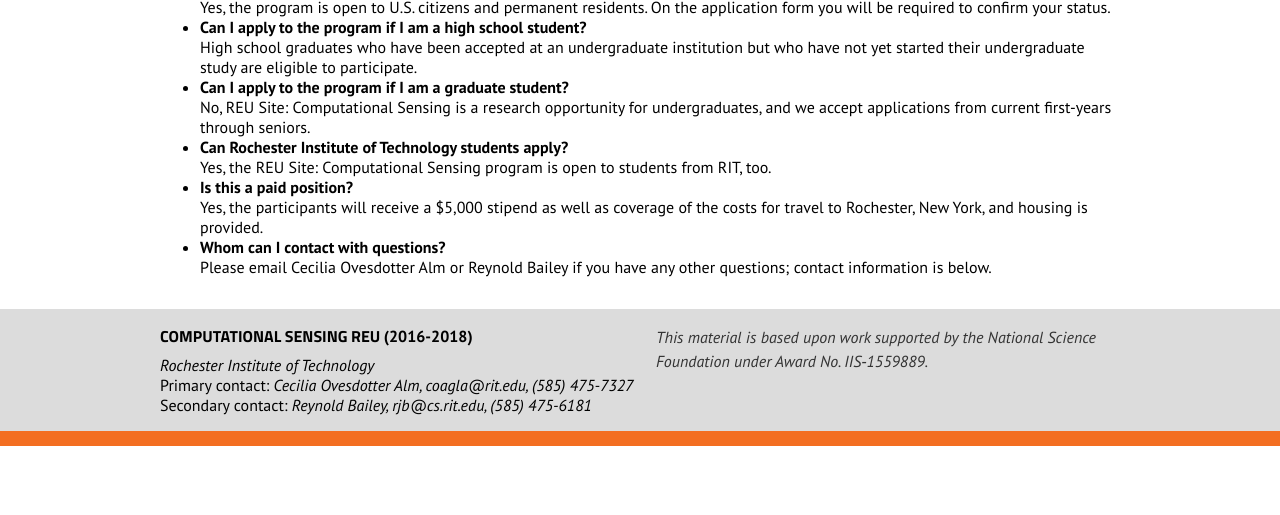
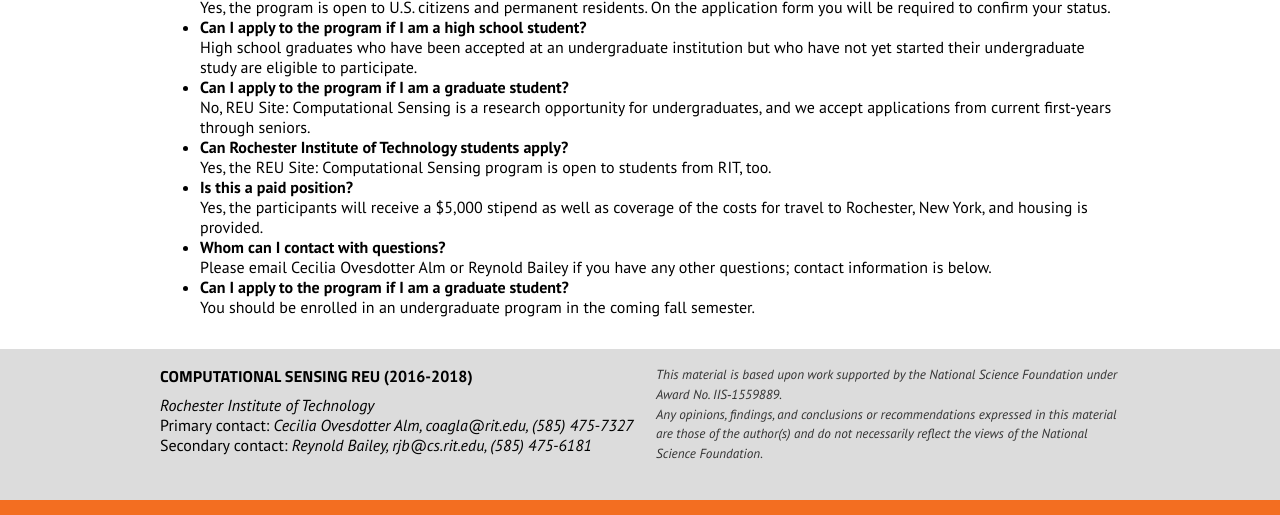
Before and after one commit to dropofwill/computational-sensing-reu, a website: page faq.html in a window 1280 px wide. Shown: the part 373-888 px from the top of the page. Before the commit the page ends 819 px from the top, so only its background shows below. Drawn offline with Linux system fonts and the light colour scheme.

Commit message:
Final round of updates

```diff
--- a/faq.html
+++ b/faq.html
@@ -77,6 +77,11 @@
         <strong>Whom can I contact with questions?</strong><br>
         Please email Cecilia Ovesdotter Alm or Reynold Bailey if you have any other questions; contact information is below.
       </li>
+
+      <li>
+        <strong>Can I apply to the program if I am a graduate student?</strong><br>
+        You should be enrolled in an undergraduate program in the coming fall semester.
+      </li>
     </ul>
   </div>
 </section>
@@ -93,7 +98,8 @@
     </div>
 
     <div class="col-left gutter">
-      <p><em>This material is based upon work supported by the National Science Foundation under Award No. IIS‐1559889.</em></p>
+      <p class="small"><em>This material is based upon work supported by the National Science Foundation under Award No. IIS‐1559889.</em><br/>
+      <em>Any opinions, findings, and conclusions or recommendations expressed in this material are those of the author(s) and do not necessarily reflect the views of the National Science Foundation.</em></p>
     </div>
   </div>
 </footer>
--- a/styles/type.scss
+++ b/styles/type.scss
@@ -144,3 +144,7 @@
   font-style: italic;
   margin-bottom: 0;
 }
+
+.small {
+  font-size: 0.825em;
+}
```
Also changed, not shown: activities.html (+2 -1 lines), index.html (+2 -1 lines), mentors.html (+2 -1 lines), projects.html (+2 -1 lines), workshop.html (+2 -1 lines), main.css.
